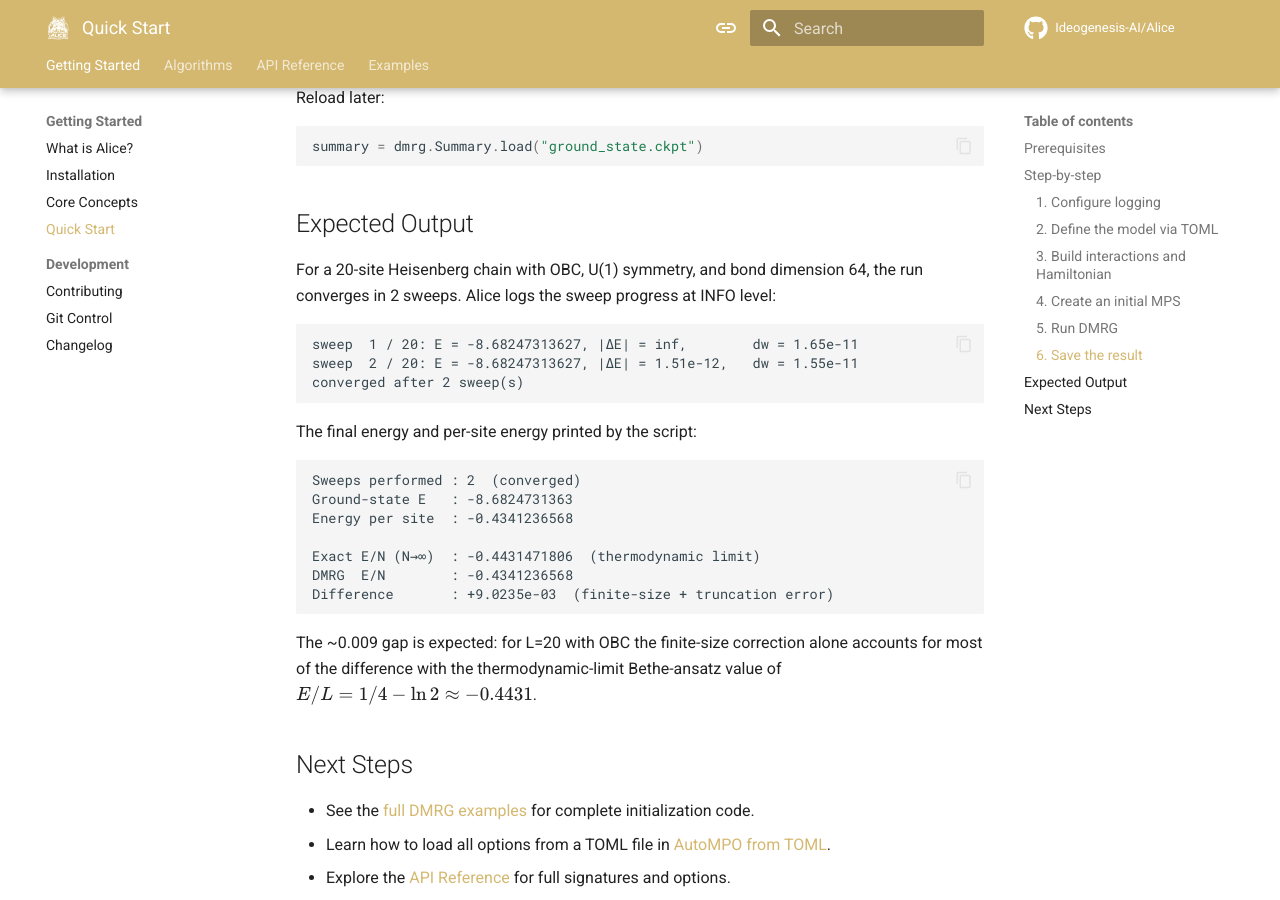
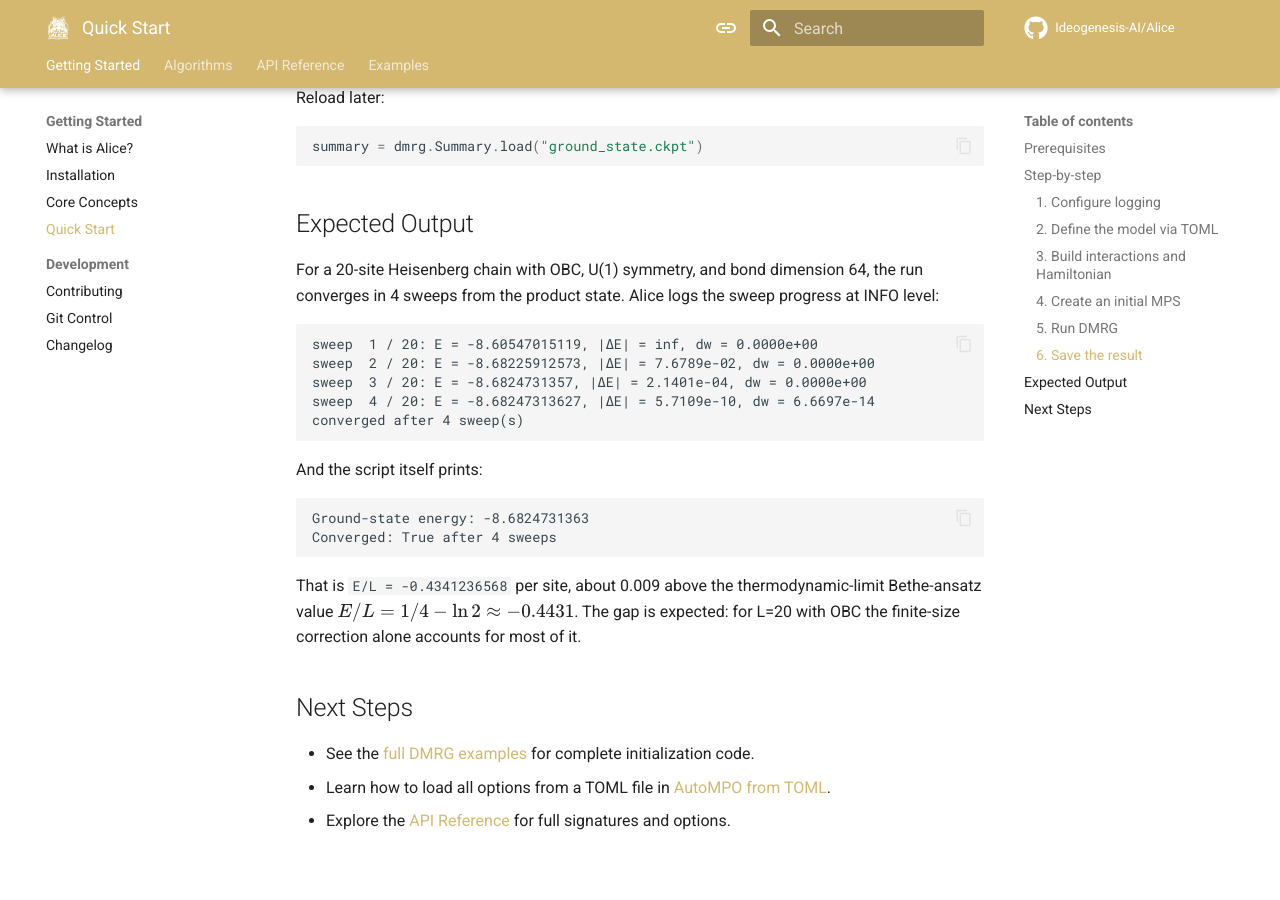
Before and after one commit to Ideogenesis-AI/Alice, an MkDocs documentation site: the page built from docs/getting-started/quick-start.md, in a window 1280 px wide and 900 px high, scrolled down 2163 px. Built offline with MkDocs 1.6.1 and Material for MkDocs 9.7.7, drawn with Linux system fonts in a browser that asks for light colours; comment, search, counter and statistics services are not loaded.

Commit message:
Replace the quick start's expected output with a verified run
The page promised convergence in two sweeps with the first sweep already at the final energy, and then showed a seven-line summary attributed to the script, which prints two lines; that block belongs to the fuller DMRG example. Both now carry the output of an actual run of the page as written, which takes four sweeps from the product state to the same final energy the page already quoted.

````diff
--- a/docs/getting-started/quick-start.md
+++ b/docs/getting-started/quick-start.md
@@ -110,27 +110,29 @@ summary = dmrg.Summary.load("ground_state.ckpt")
 
 ## Expected Output
 
-For a 20-site Heisenberg chain with OBC, U(1) symmetry, and bond dimension 64, the run converges in 2 sweeps. Alice logs the sweep progress at INFO level:
+For a 20-site Heisenberg chain with OBC, U(1) symmetry, and bond dimension 64,
+the run converges in 4 sweeps from the product state. Alice logs the sweep
+progress at INFO level:
 
 ```
-sweep  1 / 20: E = -8.68247313627, |ΔE| = inf,        dw = 1.65e-11
-sweep  2 / 20: E = -8.68247313627, |ΔE| = 1.51e-12,   dw = 1.55e-11
-converged after 2 sweep(s)
+sweep  1 / 20: E = -8.60547015119, |ΔE| = inf, dw = 0.0000e+00
+sweep  2 / 20: E = -8.68225912573, |ΔE| = 7.6789e-02, dw = 0.0000e+00
+sweep  3 / 20: E = -8.6824731357, |ΔE| = 2.1401e-04, dw = 0.0000e+00
+sweep  4 / 20: E = -8.68247313627, |ΔE| = 5.7109e-10, dw = 6.6697e-14
+converged after 4 sweep(s)
 ```
 
-The final energy and per-site energy printed by the script:
+And the script itself prints:
 
 ```
-Sweeps performed : 2  (converged)
-Ground-state E   : -8.6824731363
-Energy per site  : -0.4341236568
-
-Exact E/N (N→∞)  : -0.4431471806  (thermodynamic limit)
-DMRG  E/N        : -0.4341236568
-Difference       : +9.0235e-03  (finite-size + truncation error)
+Ground-state energy: -8.6824731363
+Converged: True after 4 sweeps
 ```
 
-The ~0.009 gap is expected: for L=20 with OBC the finite-size correction alone accounts for most of the difference with the thermodynamic-limit Bethe-ansatz value of \(E/L = 1/4 - \ln 2 \approx -0.4431\).
+That is `E/L = -0.4341236568` per site, about 0.009 above the
+thermodynamic-limit Bethe-ansatz value \(E/L = 1/4 - \ln 2 \approx -0.4431\).
+The gap is expected: for L=20 with OBC the finite-size correction alone
+accounts for most of it.
 
 ## Next Steps
 
````
